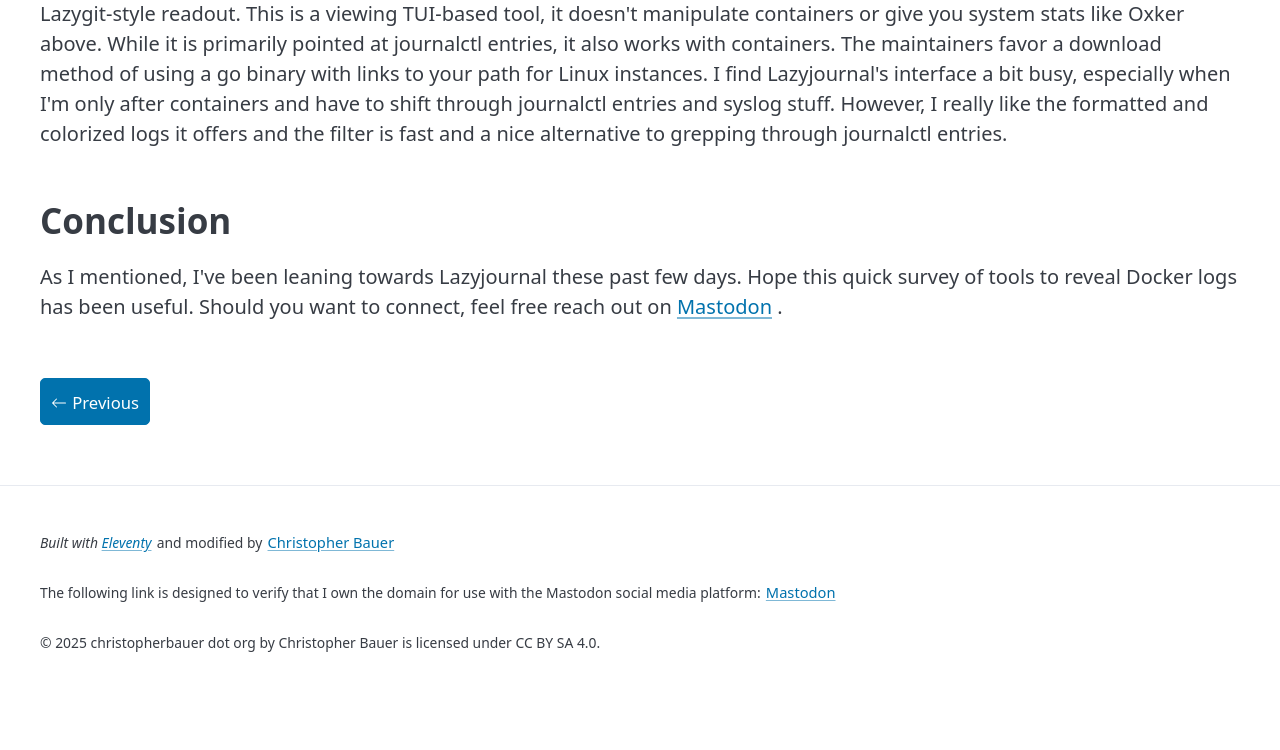
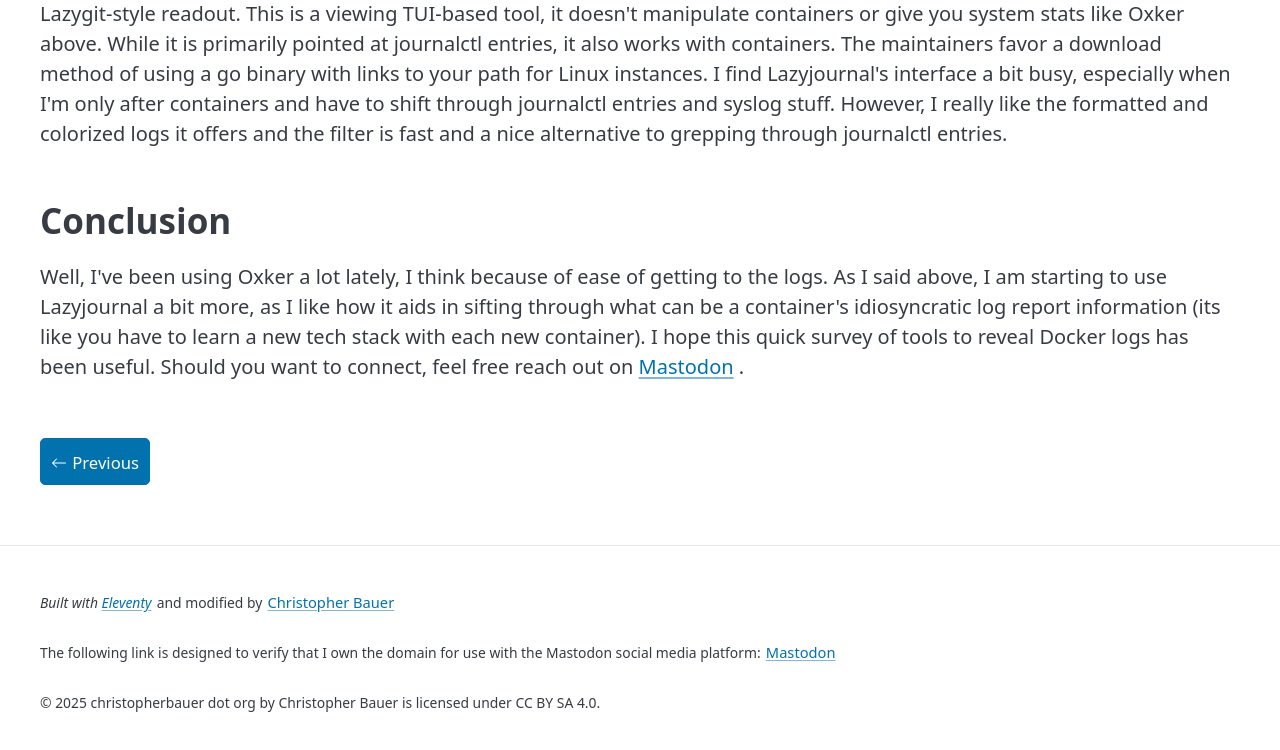
Before and after one commit to everydayrain/imagined_realities, an Eleventy site: page content/blog/docker-trouble.md in a window 1280 px wide. Shown: the part 3143-3893 px from the top of the page. Before the commit the page ends 3839 px from the top, so only its background shows below. Built offline with nearby package versions, Linux system fonts and the light colour scheme; Eleventy itself is replaced by a stand-in of ours; some packages are replaced by stand-ins of ours; files that its build step writes are made by us from their sources; what @zachleat/heading-anchors, zod-validation-error would draw is missing.

Commit message:
revised docker trouble conclusion

```diff
--- a/content/blog/docker-trouble.md
+++ b/content/blog/docker-trouble.md
@@ -55,4 +55,4 @@
 
 
 ## Conclusion
-As I mentioned, I've been leaning towards Lazyjournal these past few days.  Hope this quick survey of tools to reveal Docker logs has been useful.  Should you want to connect, feel free reach out on {% linkprimary "Mastodon", "https://infosec.exchange/@anthro_packets" %}.
+Well, I've been using Oxker a lot lately, I think because of ease of getting to the logs.  As I said above, I am starting to use Lazyjournal a bit more, as I like how it aids in sifting through what can be a container's idiosyncratic log report information (its like you have to learn a new tech stack with each new container).  I hope this quick survey of tools to reveal Docker logs has been useful.  Should you want to connect, feel free reach out on {% linkprimary "Mastodon", "https://infosec.exchange/@anthro_packets" %}.
```
